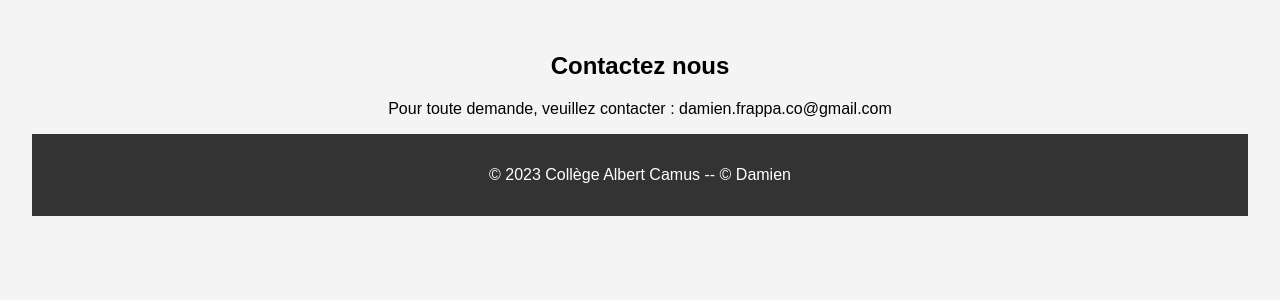
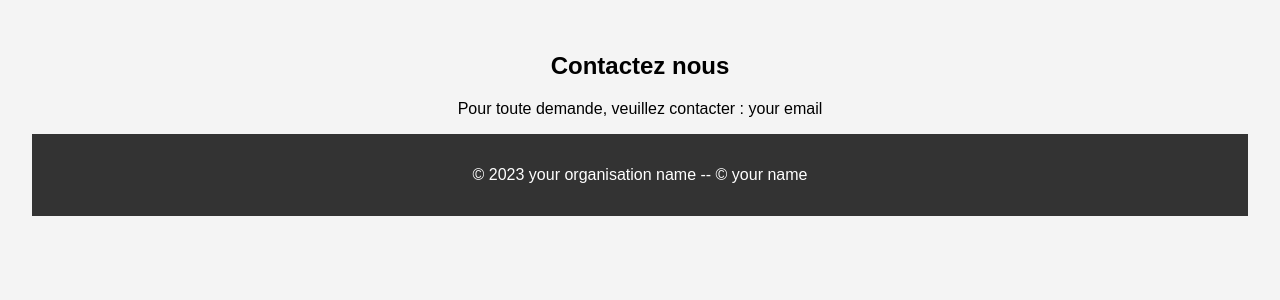
Before and after one commit to NoSQLElyas/Web, a PHP site: page /contact.php in a window 1280 px wide. Shown: the part 194-494 px from the top of the page. Run offline with PHP 8.4, Linux system fonts and the light colour scheme.

Commit message:
Update contact.php

```diff
--- a/contact.php
+++ b/contact.php
@@ -3,7 +3,7 @@
 <head>
     <meta charset="UTF-8">
     <meta name="viewport" content="width=device-width, initial-scale=1.0">
-    <title>Collège Albert Camus</title>
+    <title>your site name</title>
     <style>
         body {
             font-family: Arial, sans-serif;
@@ -55,9 +55,9 @@
     </nav>
     <section>
 <h2><link>Contactez nous</link></h2>
-<p>Pour toute demande, veuillez contacter : <link>damien.frappa.co@gmail.com</link></p>
+<p>Pour toute demande, veuillez contacter : <link>your email</link></p>
 <footer>
-        <p>&copy; 2023 Collège Albert Camus -- &copy; Damien</p>
+        <p>&copy; 2023 your organisation name -- &copy; your name</p>
     </footer>
 </body>
 </html>
```
